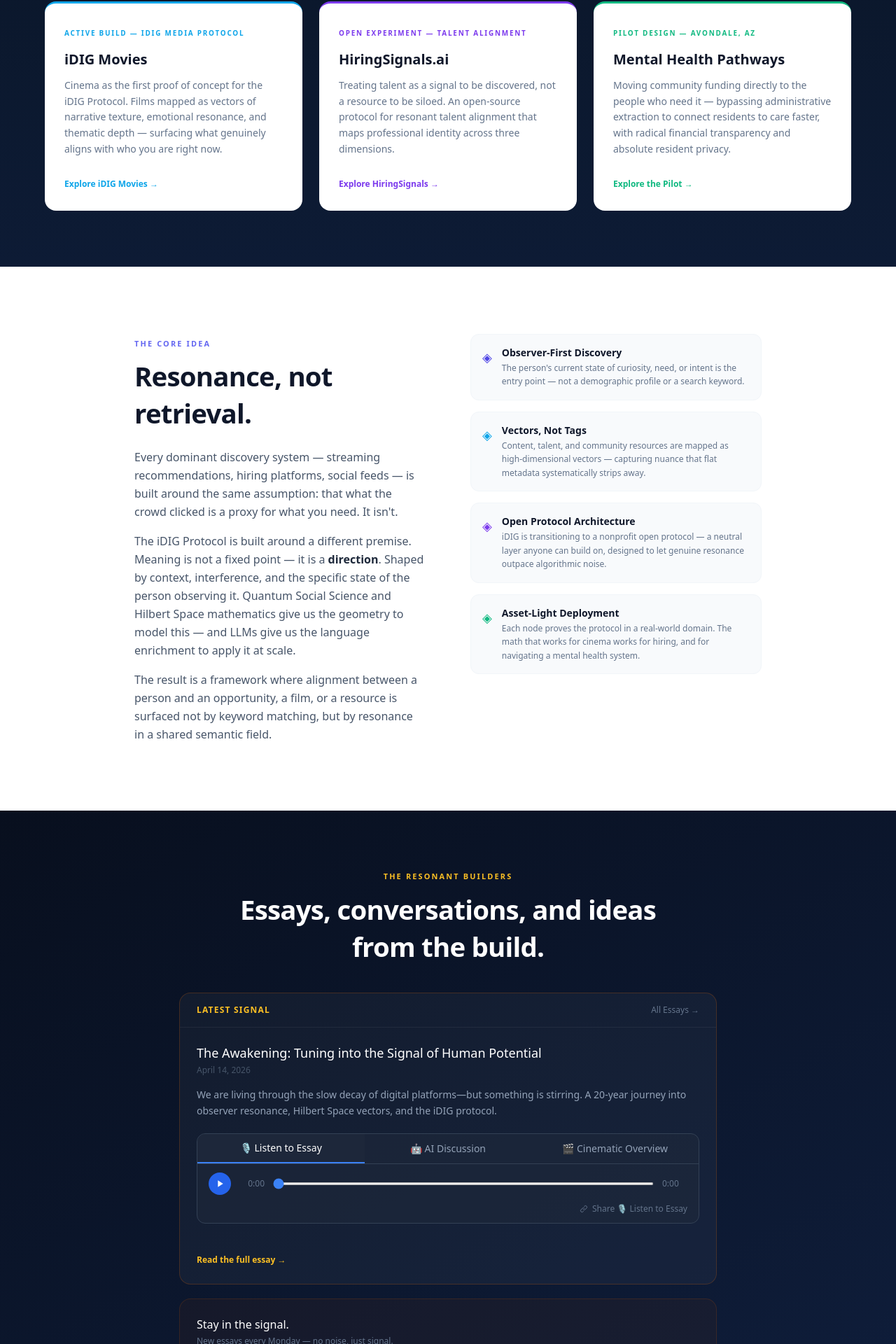
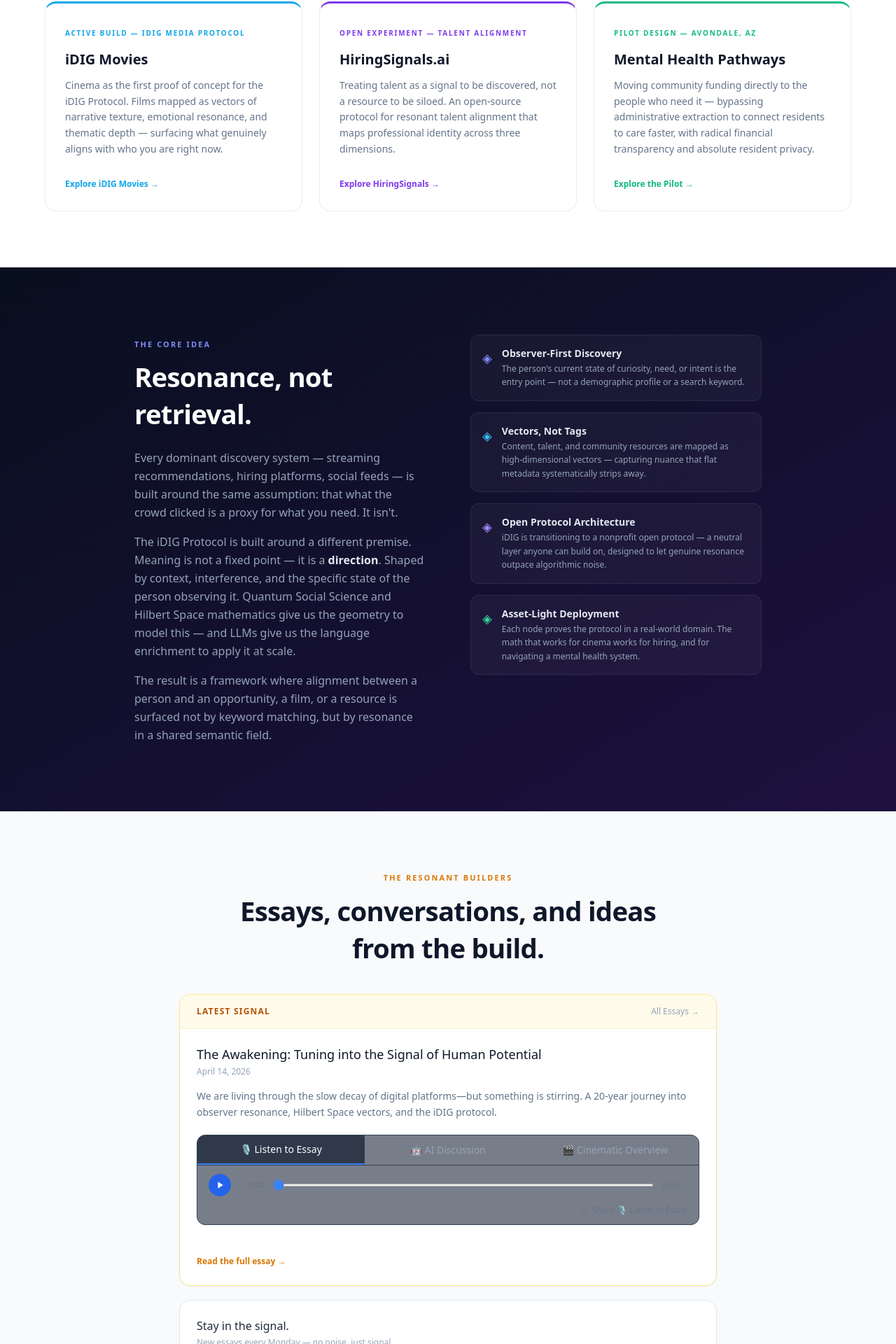
Before and after one commit to theresonantbuilder/idig_website, a React (Vite) app: page / in a window 1280 px wide. Shown: the part 824-2744 px from the top of the page at 70% size. Built offline with nearby package versions, Linux system fonts and the light colour scheme.

Commit message:
Another color change on home page

```diff
--- a/src/pages/HomeSignalDriven.tsx
+++ b/src/pages/HomeSignalDriven.tsx
@@ -127,16 +127,14 @@
           </div>
         </section>
 
-        {/* ══ THREE PROJECT CARDS — dark bg, white cards ════════════════════ */}
-        <section className="py-20 px-6" style={{
-          background: 'linear-gradient(180deg, #0A1628 0%, #0D1B35 100%)',
-        }}>
+        {/* ══ THREE PROJECT CARDS — white ═══════════════════════════════════ */}
+        <section className="py-20 px-6 bg-white">
           <div className="max-w-6xl mx-auto">
             <div className="text-center mb-12">
-              <span className="inline-block text-[0.68rem] font-extrabold tracking-[0.2em] uppercase text-[#818CF8] mb-3">
+              <span className="inline-block text-[0.68rem] font-extrabold tracking-[0.2em] uppercase text-indigo-500 mb-3">
                 The Protocol Nodes
               </span>
-              <h2 className="font-extrabold text-white leading-tight tracking-tight"
+              <h2 className="font-extrabold text-slate-900 leading-tight tracking-tight"
                 style={{ fontSize: 'clamp(1.6rem,3.5vw,2.4rem)', letterSpacing: '-0.02em' }}>
                 Three experiments. One architecture.
               </h2>
@@ -147,8 +145,8 @@
                 <button
                   key={p.path}
                   onClick={() => navigate(p.path)}
-                  className="text-left bg-white rounded-2xl p-7 hover:shadow-lg transition-all duration-200"
-                  style={{ borderTop: `3px solid ${p.accent}` }}
+                  className="text-left bg-white rounded-2xl p-7 hover:shadow-md transition-all duration-200"
+                  style={{ border: '1px solid rgba(15,23,42,0.08)', borderTop: `3px solid ${p.accent}` }}
                 >
                   <span className="inline-block text-[0.62rem] font-extrabold tracking-[0.18em] uppercase mb-4" style={{ color: p.accent }}>
                     {p.status}
@@ -162,18 +160,20 @@
           </div>
         </section>
 
-        {/* ══ WHAT IS iDIG — white ══════════════════════════════════════════ */}
-        <section className="bg-white py-24 px-8">
+        {/* ══ WHAT IS iDIG — dark ═══════════════════════════════════════════ */}
+        <section className="py-24 px-8" style={{
+          background: 'linear-gradient(150deg, #080F1E 0%, #1E1040 100%)',
+        }}>
           <div className="max-w-4xl mx-auto grid md:grid-cols-2 gap-16 items-start">
             <div>
-              <span className="inline-block text-[0.68rem] font-extrabold tracking-[0.2em] uppercase text-indigo-500 mb-3">
+              <span className="inline-block text-[0.68rem] font-extrabold tracking-[0.2em] uppercase text-[#818CF8] mb-3">
                 The Core Idea
               </span>
-              <h2 className="font-extrabold text-slate-900 mb-6 leading-snug tracking-tight"
+              <h2 className="font-extrabold text-white mb-6 leading-snug tracking-tight"
                 style={{ fontSize: 'clamp(1.6rem,3.5vw,2.4rem)', letterSpacing: '-0.02em' }}>
                 Resonance, not retrieval.
               </h2>
-              <div className="space-y-4 text-slate-600 leading-relaxed">
+              <div className="space-y-4 text-slate-400 leading-relaxed">
                 <p>
                   Every dominant discovery system — streaming recommendations, hiring platforms,
                   social feeds — is built around the same assumption: that what the crowd
@@ -181,7 +181,7 @@
                 </p>
                 <p>
                   The iDIG Protocol is built around a different premise. Meaning is not a fixed
-                  point — it is a <strong className="text-slate-800">direction</strong>. Shaped by
+                  point — it is a <strong className="text-slate-200">direction</strong>. Shaped by
                   context, interference, and the specific state of the person observing it.
                   Quantum Social Science and Hilbert Space mathematics give us the geometry to
                   model this — and LLMs give us the language enrichment to apply it at scale.
@@ -196,16 +196,17 @@
 
             <div className="flex flex-col gap-4">
               {[
-                { color: '#4F46E5', label: 'Observer-First Discovery',   desc: 'The person\'s current state of curiosity, need, or intent is the entry point — not a demographic profile or a search keyword.' },
-                { color: '#0EA5E9', label: 'Vectors, Not Tags',          desc: 'Content, talent, and community resources are mapped as high-dimensional vectors — capturing nuance that flat metadata systematically strips away.' },
-                { color: '#7C3AED', label: 'Open Protocol Architecture', desc: 'iDIG is transitioning to a nonprofit open protocol — a neutral layer anyone can build on, designed to let genuine resonance outpace algorithmic noise.' },
-                { color: '#10B981', label: 'Asset-Light Deployment',     desc: 'Each node proves the protocol in a real-world domain. The math that works for cinema works for hiring, and for navigating a mental health system.' },
+                { color: '#818CF8', label: 'Observer-First Discovery',   desc: 'The person\'s current state of curiosity, need, or intent is the entry point — not a demographic profile or a search keyword.' },
+                { color: '#38BDF8', label: 'Vectors, Not Tags',          desc: 'Content, talent, and community resources are mapped as high-dimensional vectors — capturing nuance that flat metadata systematically strips away.' },
+                { color: '#A78BFA', label: 'Open Protocol Architecture', desc: 'iDIG is transitioning to a nonprofit open protocol — a neutral layer anyone can build on, designed to let genuine resonance outpace algorithmic noise.' },
+                { color: '#34D399', label: 'Asset-Light Deployment',     desc: 'Each node proves the protocol in a real-world domain. The math that works for cinema works for hiring, and for navigating a mental health system.' },
               ].map((item, i) => (
-                <div key={i} className="flex items-start gap-3.5 p-4 bg-slate-50 rounded-xl border border-slate-100">
+                <div key={i} className="flex items-start gap-3.5 p-4 rounded-xl"
+                  style={{ background: 'rgba(255,255,255,0.04)', border: '1px solid rgba(255,255,255,0.08)' }}>
                   <span className="mt-0.5 text-lg shrink-0" style={{ color: item.color }}>◈</span>
                   <div>
-                    <p className="font-bold text-sm text-slate-900 mb-0.5">{item.label}</p>
-                    <p className="text-xs text-slate-500 leading-relaxed">{item.desc}</p>
+                    <p className="font-bold text-sm text-slate-200 mb-0.5">{item.label}</p>
+                    <p className="text-xs text-slate-400 leading-relaxed">{item.desc}</p>
                   </div>
                 </div>
               ))}
@@ -213,36 +214,34 @@
           </div>
         </section>
 
-        {/* ══ THE RESONANT BUILDERS — dark ══════════════════════════════════ */}
-        <section className="py-20 px-8" style={{
-          background: 'linear-gradient(150deg, #080F1E 0%, #0F1E3C 100%)',
-        }}>
+        {/* ══ THE RESONANT BUILDERS — white ═════════════════════════════════ */}
+        <section className="bg-slate-50 py-20 px-8 border-t border-slate-100">
           <div className="max-w-3xl mx-auto">
             <div className="text-center mb-10">
-              <span className="inline-block text-[0.68rem] font-extrabold tracking-[0.2em] uppercase text-amber-400 mb-3">
+              <span className="inline-block text-[0.68rem] font-extrabold tracking-[0.2em] uppercase text-amber-600 mb-3">
                 The Resonant Builders
               </span>
-              <h2 className="font-extrabold text-white leading-snug tracking-tight"
+              <h2 className="font-extrabold text-slate-900 leading-snug tracking-tight"
                 style={{ fontSize: 'clamp(1.6rem,3.5vw,2.4rem)', letterSpacing: '-0.02em' }}>
                 Essays, conversations, and ideas<br />from the build.
               </h2>
             </div>
 
             {/* Latest post card */}
-            <div className="bg-white/[0.04] border border-amber-700/30 rounded-2xl overflow-hidden mb-5">
-              <div className="flex items-center justify-between px-6 py-4 border-b border-white/[0.06]">
-                <span className="text-amber-400 text-xs font-bold uppercase tracking-widest">Latest Signal</span>
+            <div className="bg-white border border-amber-200 rounded-2xl overflow-hidden mb-5 shadow-sm">
+              <div className="flex items-center justify-between px-6 py-4 border-b border-amber-100 bg-amber-50">
+                <span className="text-amber-700 text-xs font-bold uppercase tracking-widest">Latest Signal</span>
                 <button onClick={() => navigate('/theresonantbuilders')}
-                  className="text-xs text-slate-500 hover:text-amber-400 transition">
+                  className="text-xs text-slate-400 hover:text-amber-600 transition">
                   All Essays →
                 </button>
               </div>
 
               {latestPost ? (
                 <div className="px-6 py-6">
-                  <h3 className="text-white font-medium text-lg leading-snug mb-1">{latestPost.title}</h3>
-                  <p className="text-xs text-slate-600 mb-4">{formatDate(latestPost.date)}</p>
-                  <p className="text-sm text-slate-400 leading-relaxed mb-5">{latestPost.summary}</p>
+                  <h3 className="text-slate-900 font-medium text-lg leading-snug mb-1">{latestPost.title}</h3>
+                  <p className="text-xs text-slate-400 mb-4">{formatDate(latestPost.date)}</p>
+                  <p className="text-sm text-slate-500 leading-relaxed mb-5">{latestPost.summary}</p>
                   <MediaPlayer
                     audioUrl={latestPost.audioUrl}          audioLabel={latestPost.audioLabel}
                     discussionUrl={latestPost.discussionUrl} discussionLabel={latestPost.discussionLabel}
@@ -250,41 +249,41 @@
                   />
                   <button
                     onClick={() => navigate(`/theresonantbuilders/${latestPost.slug}`)}
-                    className="mt-3 text-xs font-semibold text-amber-400 hover:text-amber-300 transition"
+                    className="mt-3 text-xs font-semibold text-amber-600 hover:text-amber-500 transition"
                   >
                     Read the full essay →
                   </button>
                 </div>
               ) : (
                 <div className="px-6 py-5">
-                  <p className="text-sm text-slate-500">First essay drops soon.</p>
+                  <p className="text-sm text-slate-400">First essay drops soon.</p>
                 </div>
               )}
             </div>
 
             {/* Subscribe strip */}
-            <div className="rounded-2xl px-6 py-6 border border-amber-700/20 bg-amber-900/10">
-              <p className="text-white font-light text-base mb-1">Stay in the signal.</p>
-              <p className="text-xs text-slate-500 mb-4">New essays every Monday — no noise, just signal.</p>
+            <div className="rounded-2xl px-6 py-6 bg-white border border-slate-200 shadow-sm">
+              <p className="text-slate-800 font-medium text-base mb-1">Stay in the signal.</p>
+              <p className="text-xs text-slate-400 mb-4">New essays every Monday — no noise, just signal.</p>
               {trbSubStatus === 'done' ? (
-                <p className="text-amber-400 text-xs font-medium">You're in. We'll signal you when the next essay drops.</p>
+                <p className="text-amber-600 text-xs font-medium">You're in. We'll signal you when the next essay drops.</p>
               ) : (
                 <form onSubmit={handleTrbSubscribe} className="flex gap-2">
                   <input
                     type="email" required placeholder="your@email.com"
                     value={trbEmail} onChange={e => setTrbEmail(e.target.value)}
-                    className="flex-1 min-w-0 bg-slate-800 border border-slate-600 rounded-lg px-3 py-2.5 text-xs text-slate-200 placeholder-slate-600 focus:outline-none focus:border-amber-500 transition"
+                    className="flex-1 min-w-0 bg-slate-50 border border-slate-200 rounded-lg px-3 py-2.5 text-xs text-slate-700 placeholder-slate-400 focus:outline-none focus:border-amber-400 transition"
                   />
                   <button
                     type="submit" disabled={trbSubStatus === 'sending'}
-                    className="px-5 py-2.5 bg-amber-500 hover:bg-amber-400 text-slate-900 text-xs font-semibold rounded-lg transition disabled:opacity-50 shrink-0"
+                    className="px-5 py-2.5 bg-amber-500 hover:bg-amber-400 text-white text-xs font-semibold rounded-lg transition disabled:opacity-50 shrink-0"
                   >
                     {trbSubStatus === 'sending' ? '…' : 'Subscribe'}
                   </button>
                 </form>
               )}
               {trbSubStatus === 'error' && (
-                <p className="text-red-400 text-xs mt-2">Something went wrong — try again or email paul@i-dig.io directly.</p>
+                <p className="text-red-500 text-xs mt-2">Something went wrong — try again or email paul@i-dig.io directly.</p>
               )}
             </div>
           </div>
@@ -292,7 +291,7 @@
 
       </main>
 
-      <Footer />
+      <Footer variant="light" />
 
     </div>
   );
```
